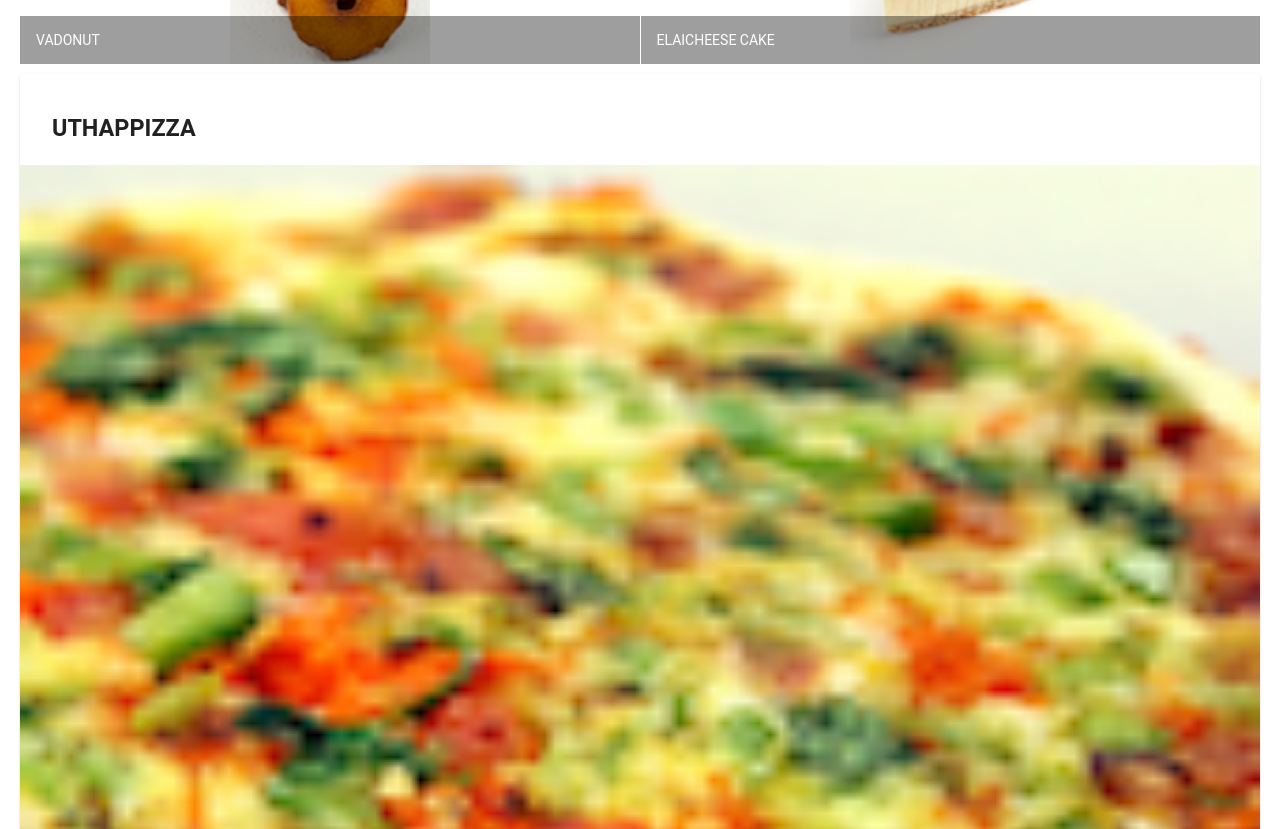
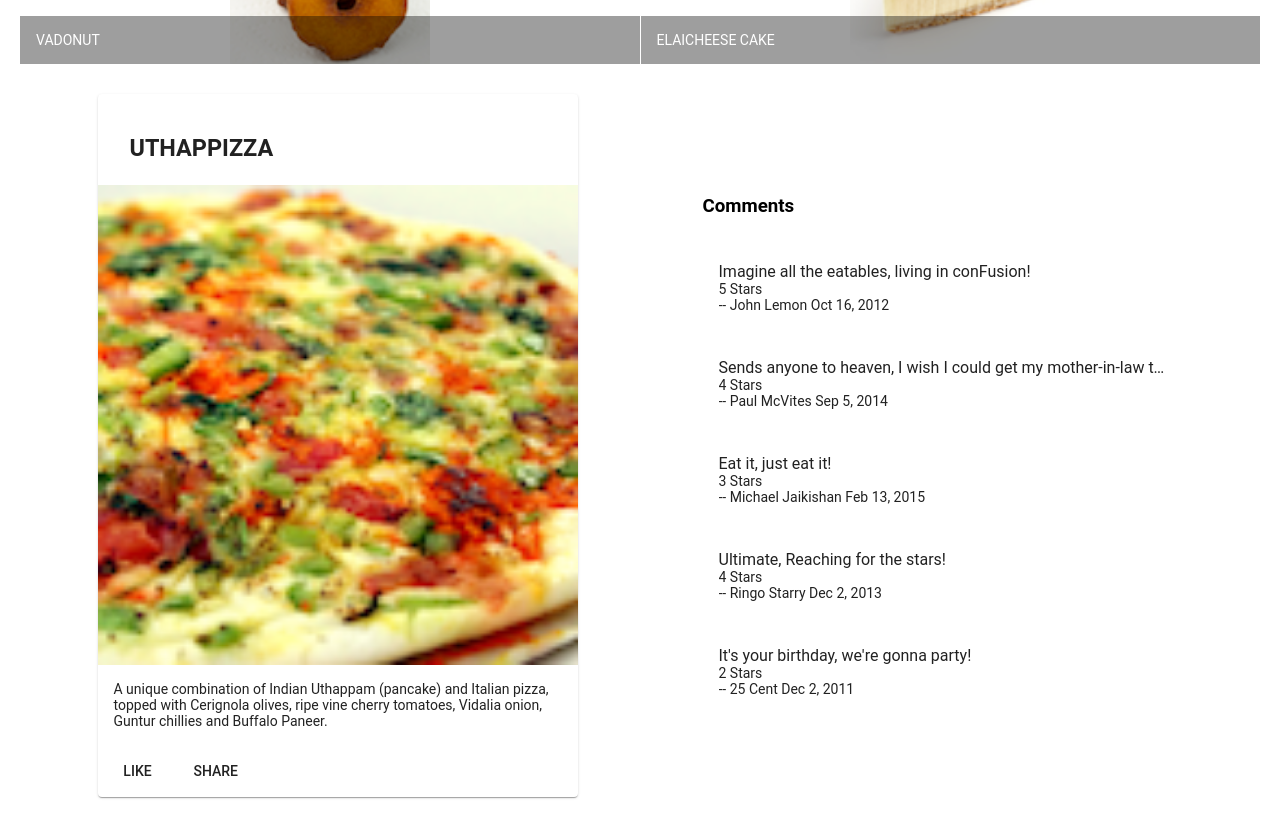
Before and after one commit to baberarjumand/conFusion-Angular-Tutorial, an Angular app: page / in a window 1280 px wide. Shown: the part 500-1329 px from the top of the page. Built offline with nearby package versions, Linux system fonts and the light colour scheme.

Commit message:
compeleted assignment 1, end of week 1, add dishdetail component

```diff
--- a/src/app/app.module.ts
+++ b/src/app/app.module.ts
@@ -12,11 +12,13 @@
 
 import 'hammerjs';
 import { MenuComponent } from './menu/menu.component';
+import { DishdetailComponent } from './dishdetail/dishdetail.component';
 
 @NgModule({
   declarations: [
     AppComponent,
-    MenuComponent
+    MenuComponent,
+    DishdetailComponent
   ],
   imports: [
     BrowserModule,
--- /dev/null
+++ b/src/app/dishdetail/dishdetail.component.html
@@ -0,0 +1,47 @@
+<div class="container"
+    fxLayout="row"
+    fxLayout.sm="column"
+    fxLayout.xs="column"
+    fxLayoutAlign.gt-md="space-around center"
+    fxLayoutGap="10px"
+    fxLayoutGap.xs="0">
+
+  <div fxFlex="40">
+    <!-- <p>Display the details of the Dish here</p> -->
+    <div fxFlex>
+      <mat-card>
+        <mat-card-header>
+          <mat-card-title>
+            <h3>{{dish.name | uppercase}}</h3>
+          </mat-card-title>
+        </mat-card-header>
+        <img mat-card-image src="{{dish.image}}" alt="{{dish.name}}">
+        <mat-card-content>
+          <p>{{dish.description}}</p>
+        </mat-card-content>
+        <mat-card-actions>
+          <button mat-button>LIKE</button>
+          <button mat-button>SHARE</button>
+        </mat-card-actions>
+      </mat-card>
+    </div>
+  </div>
+
+  <div fxFlex="40">
+    <!-- <p>Display the list of comments here</p> -->
+
+    <div>
+      <h3>Comments</h3>
+    </div>
+
+    <mat-list *ngFor="let comment of dish.comments">
+      <mat-list-item>
+        <p matLine>{{comment.comment}}</p>
+        <p matLine>{{comment.rating}} Stars</p>
+        <p matLine>-- {{comment.author}} {{comment.date | date}}</p>
+      </mat-list-item>
+    </mat-list>
+
+  </div>
+
+</div>
--- /dev/null
+++ b/src/app/dishdetail/dishdetail.component.ts
@@ -0,0 +1,61 @@
+import { Component, OnInit } from '@angular/core';
+
+const DISH = {
+  id: '0',
+  name: 'Uthappizza',
+  image: '/assets/images/uthappizza.png',
+  category: 'mains',
+  featured: true,
+  label: 'Hot',
+  price: '4.99',
+  // tslint:disable-next-line:max-line-length
+  description: 'A unique combination of Indian Uthappam (pancake) and Italian pizza, topped with Cerignola olives, ripe vine cherry tomatoes, Vidalia onion, Guntur chillies and Buffalo Paneer.',
+  comments: [
+       {
+           rating: 5,
+           comment: 'Imagine all the eatables, living in conFusion!',
+           author: 'John Lemon',
+           date: '2012-10-16T17:57:28.556094Z'
+       },
+       {
+           rating: 4,
+           comment: 'Sends anyone to heaven, I wish I could get my mother-in-law to eat it!',
+           author: 'Paul McVites',
+           date: '2014-09-05T17:57:28.556094Z'
+       },
+       {
+           rating: 3,
+           comment: 'Eat it, just eat it!',
+           author: 'Michael Jaikishan',
+           date: '2015-02-13T17:57:28.556094Z'
+       },
+       {
+           rating: 4,
+           comment: 'Ultimate, Reaching for the stars!',
+           author: 'Ringo Starry',
+           date: '2013-12-02T17:57:28.556094Z'
+       },
+       {
+           rating: 2,
+           comment: 'It\'s your birthday, we\'re gonna party!',
+           author: '25 Cent',
+           date: '2011-12-02T17:57:28.556094Z'
+       }
+   ]
+};
+
+@Component({
+  selector: 'app-dishdetail',
+  templateUrl: './dishdetail.component.html',
+  styleUrls: ['./dishdetail.component.scss']
+})
+export class DishdetailComponent implements OnInit {
+
+  dish = DISH;
+
+  constructor() { }
+
+  ngOnInit() {
+  }
+
+}
--- a/src/app/menu/menu.component.html
+++ b/src/app/menu/menu.component.html
@@ -23,7 +23,8 @@
     </mat-grid-list>
   </div>
 
-  <div fxFlex *ngIf="selectedDish">
+  <!-- excluded to replace with dishdetail for assignment 1 -->
+  <!-- <div fxFlex *ngIf="selectedDish">
     <mat-card>
       <mat-card-header>
         <mat-card-title>
@@ -39,6 +40,8 @@
         <button mat-button>SHARE</button>
       </mat-card-actions>
     </mat-card>
-  </div>
+  </div> -->
+
+  <app-dishdetail></app-dishdetail>
 
 </div>
--- a/src/app/menu/menu.component.ts
+++ b/src/app/menu/menu.component.ts
@@ -1,3 +1,4 @@
+import { DishdetailComponent } from './../dishdetail/dishdetail.component';
 import { Component, OnInit } from '@angular/core';
 import { Dish } from '../shared/dish';
 
```
Also changed, not shown: src/app/dishdetail/dishdetail.component.scss (added), 1 other file (tests, documents, lock files or other folders).
